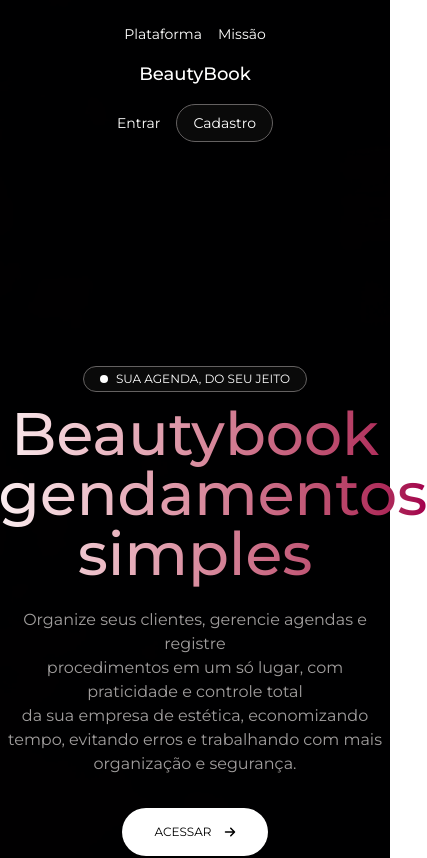
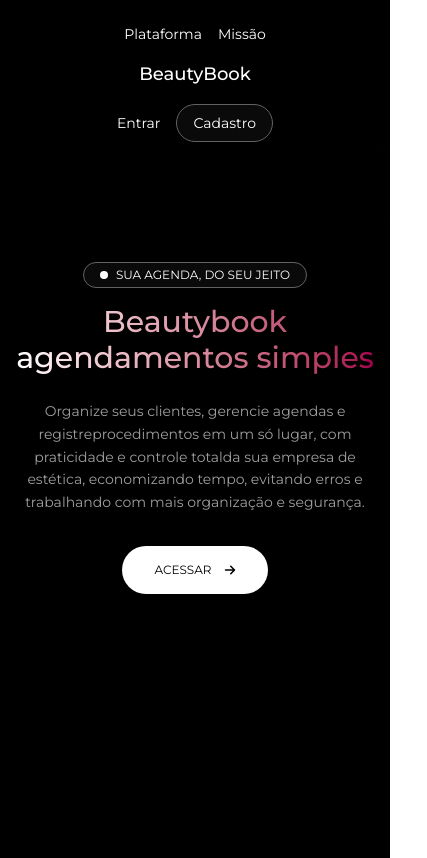
Before and after one commit to rogeranacleto/beautybook-app, a React (Vite) app: page / in a window 390 px wide. Shown: the top 858 px of the page, 427 px wide, since content can reach past the window. Built offline with nearby package versions, Linux system fonts and the light colour scheme; no server answers; the database is empty.

Commit message:
style: make hero section responsive across screen sizes

```diff
--- a/src/components/Hero/index.tsx
+++ b/src/components/Hero/index.tsx
@@ -19,24 +19,25 @@ export function Hero() {
         <header>
           <Header />
         </header>
-        <div className="flex flex-col items-center mt-50">
-          <p className="text-xs bg-[#0A0A0A] px-4 py-1 rounded-3xl border border-solid border-[#646161] flex items-center gap-2">
-            <div className="h-2 w-2 bg-white rounded-full"></div>SUA AGENDA, DO
-            SEU JEITO
+        <div className="flex flex-col items-center mt-24 md:mt-50 px-4">
+          <p className="text-xs bg-[#0A0A0A] px-4 py-1 rounded-3xl border border-solid border-[#646161] flex items-center gap-2 text-center">
+            <span className="h-2 w-2 bg-white rounded-full"></span>
+            SUA AGENDA, DO SEU JEITO
           </p>
-          <p className="text-6xl max-w-3xl text-center font-medium mt-3 bg-linear-to-r from-white to-pink-800 bg-clip-text text-transparent pb-6">
+          <p
+            className="text-3xl sm:text-4xl md:text-6xl max-w-3xl text-center font-medium mt-4 bg-linear-to-r from-white to-pink-800 bg-clip-text text-transparent pb-6">
             Beautybook agendamentos simples
           </p>
-          <p className="text-center max-w-3xl text-[#a19e9e]">
-            Organize seus clientes, gerencie agendas e registre <br />
+          <p
+            className="text-center max-w-3xl text-[#a19e9e] text-sm sm:text-base leading-relaxed">
+            Organize seus clientes, gerencie agendas e registre
+            <br className="hidden sm:block" />
             procedimentos em um só lugar, com praticidade e controle total
-            <br /> da sua empresa de estética, economizando tempo, evitando
-            erros e trabalhando com mais organização e segurança.
+            <br className="hidden sm:block" />
+            da sua empresa de estética, economizando tempo, evitando erros e
+            trabalhando com mais organização e segurança.
           </p>
-          <Link
-            to={"/signup"}
-            className="text-xs bg-white text-black px-8 py-4 flex items-center gap-3 rounded-3xl hover:scale-110 duration-200 ease-in-out mt-8 cursor-pointer"
-          >
+          <Link to={"/signup"} className="text-xs bg-white text-black px-8 py-4 flex items-center gap-3 rounded-3xl hover:scale-110 duration-200 ease-in-out mt-8 cursor-pointer">
             <p className="flex items-center justify-center gap-3">
               ACESSAR <FaArrowRight className="text-xs" />
             </p>
```
